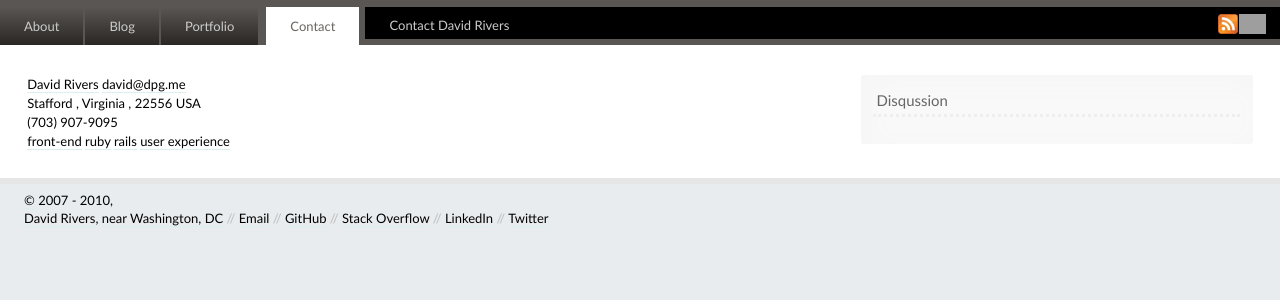
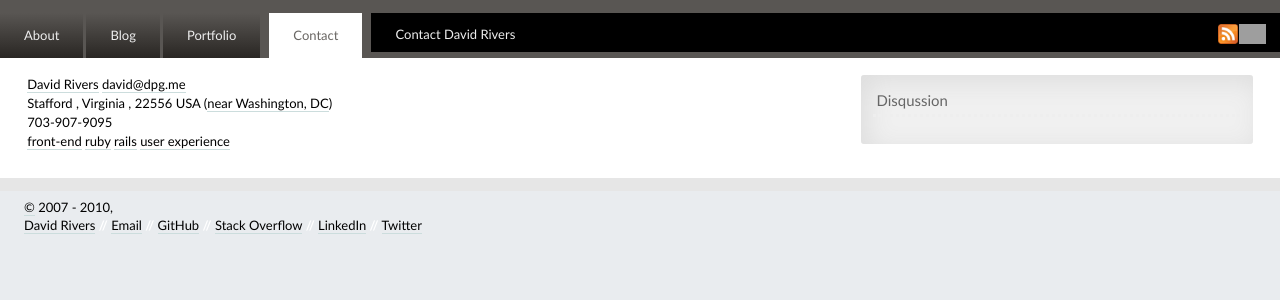
Before and after one commit to davidrivers/davidrivers.name-old, a Jekyll site: the page built from contact/index.markdown, in a window 1280 px wide. Shown: the top 300 px of the page. Built offline with Jekyll 4.4.1, drawn with Linux system fonts in a browser that asks for light colours; nearby versions of some CDN libraries; library files that are not in the unit come from our copies; Markdown is read by kramdown in place of the engine named in the settings; comment, search, counter and statistics services are not loaded; grey boxes are pictures that could not be loaded.

Commit message:
Style enhanements and new blog entry

```diff
--- a/_layouts/default.html
+++ b/_layouts/default.html
@@ -43,7 +43,7 @@
         </div>
       </div>
       <div id='ft'>
-        <p><a rel="license" href="/license">&copy;</a> 2007 - 2010, <span class="vcard"><address class="author"><a class="url fn" href="http://www.davidrivers.name/">David Rivers</a></address>, <a class="adr region" rel="address nofollow" href="http://maps.google.com/maps?f=q&hl=en&geocode=&q=25+True+Rd+Stafford+VA+22556&mrt=all&ie=UTF8&hq=&hnear=25+True+Rd,+Stafford,+Virginia+22556&t=h&z=16">near <span class="locality">Washington, DC</span></a></span> <span class="separator">//</span> <span class="email recipient to_em.gpd@divad">liamE</span> <span class="separator">//</span> <a href="http://github.com/DavidRivers">GitHub</a> <span class="separator">//</span> <a href="http://stackoverflow.com/users/224192/david-rivers">Stack Overflow</a> <span class="separator">//</span> <a href="http://www.linkedin.com/in/davidrivers">LinkedIn</a> <span class="separator">//</span> <a href="http://twitter.com/ideogon">Twitter</a></p>
+        <p><a rel="license" href="/license">&copy;</a> 2007 - 2010, <span class="vcard"><address class="author"><a class="url fn" href="http://www.davidrivers.name/">David Rivers</a></address> <span class="separator">//</span> <span class="email recipient to_em.gpd@divad">liamE</span> <span class="separator">//</span> <a href="http://github.com/DavidRivers">GitHub</a> <span class="separator">//</span> <a href="http://stackoverflow.com/users/224192/david-rivers">Stack Overflow</a> <span class="separator">//</span> <a href="http://www.linkedin.com/in/davidrivers">LinkedIn</a> <span class="separator">//</span> <a href="http://twitter.com/ideogon">Twitter</a></p>
       </div>
     </div>
     <script language="javascript" src="/js/jquery-1.4.2.js" type="text/javascript"></script><script language="javascript" src="/js/application.js" type="text/javascript"></script>
--- a/_layouts/home.html
+++ b/_layouts/home.html
@@ -65,7 +65,7 @@ new TWTR.Widget({
         </div>
       </div>
       <div id='ft'>
-        <p><a rel="copyright" href="/license">&copy;</a> 2007 - 2010, David Rivers, <a rel="address nofollow" href="http://maps.google.com/maps?f=q&hl=en&geocode=&q=25+True+Rd+Stafford+VA+22556&mrt=all&ie=UTF8&hq=&hnear=25+True+Rd,+Stafford,+Virginia+22556&t=h&z=16">Near Washington, DC</a> <span class="separator">//</span> <span class="email recipient to_em.gpd@divad">liamE</span> <span class="separator">//</span> <a href="http://github.com/DavidRivers">GitHub</a> <span class="separator">//</span> <a href="http://stackoverflow.com/users/224192/david-rivers">Stack Overflow</a> <span class="separator">//</span> <a href="http://www.linkedin.com/in/davidrivers">LinkedIn</a> <span class="separator">//</span> <a href="http://twitter.com/ideogon">Twitter</a></p>
+        <p><a rel="copyright" href="/license">&copy;</a> 2007 - 2010, David Rivers <span class="separator">//</span> <span class="email recipient to_em.gpd@divad">liamE</span> <span class="separator">//</span> <a href="http://github.com/DavidRivers">GitHub</a> <span class="separator">//</span> <a href="http://stackoverflow.com/users/224192/david-rivers">Stack Overflow</a> <span class="separator">//</span> <a href="http://www.linkedin.com/in/davidrivers">LinkedIn</a> <span class="separator">//</span> <a href="http://twitter.com/ideogon">Twitter</a></p>
       </div>
     </div>
     <script language="javascript" src="/js/jquery-1.4.2.js" type="text/javascript"></script><script language="javascript" src="/js/application.js" type="text/javascript"></script>
--- a/_layouts/post.html
+++ b/_layouts/post.html
@@ -18,6 +18,7 @@
       <a class="url fn" href="http://www.davidrivers.name/">David Rivers</a>
     </address>
   </span>
+  and tagged with {{ page.keywords }}
 </p>
 
   <div id="article" class="entry-content">
--- a/contact/index.markdown
+++ b/contact/index.markdown
@@ -15,8 +15,9 @@ description: Contact information for David Rivers, the Web developer.
     ,
     <span class='postal-code'>22556</span>
     <span class='country-name'>USA</span>
+    (<a href="http://maps.google.com/maps?f=q&amp;hl=en&amp;geocode=&amp;q=25+True+Rd+Stafford+VA+22556&amp;mrt=all&amp;ie=UTF8&amp;hq=&amp;hnear=25+True+Rd,+Stafford,+Virginia+22556&amp;t=h&amp;z=16" rel="address nofollow" class="adr region">near <span class="locality">Washington, DC</span></a>)
   </div>
-  <div class='tel'>(703) 907-9095</div>
+  <div class='tel'>703-907-9095</div>
   <div class='tags'>
     <a href='http://kitchen.technorati.com/contacts/tag/front-end'>front-end</a>
     <a href='http://kitchen.technorati.com/contacts/tag/ruby'>ruby</a>
--- a/css/application.css
+++ b/css/application.css
@@ -1,5 +1,10 @@
+ .clearfix:after { content: "."; display: block; clear: both; visibility: hidden; line-height: 0; height: 0; }
+ .clearfix {display: inline-block; }
+html[xmlns] .clearfix {display: block; }
+* html .clearfix {height: 1%; }
+
 a {
-  border-bottom: 1px solid #dee;
+  border-bottom: 1px solid #cdd;
   color: black;
   text-decoration: none; }
   a:hover {
@@ -44,7 +49,7 @@ em { font-style: oblique; }
   unicode-bidi: bidi-override; }
 
 #ft {
-  border-top: 0.5em solid #e6e6e6;
+  border-top: 1em solid #e6e6e6;
   padding: 0.5em 1.85em; }
   #ft p {
     margin: 0; }
@@ -56,9 +61,9 @@ blockquote {
   -moz-border-radius: 0.5em;
   -webkit-border-radius: 0.5em;
   border-radius: 0.5em;
-  -moz-box-shadow: 0.5em 0.5em 3em #f0f0f0 inset;
-  -webkit-box-shadow: 0.5em 0.5em 3em #f0f0f0 inset;
-  box-shadow: 0.5em 0.5em 3em #f0f0f0 inset;
+  -moz-box-shadow: 0.5em 0.5em 3em #ddd inset;
+  -webkit-box-shadow: 0.5em 0.5em 3em #ddd inset;
+  box-shadow: 0.5em 0.5em 3em #ddd inset;
   padding: 0.75em; }
 
 blockquote p {
@@ -70,12 +75,12 @@ h1, h2, h3, h4 {
   font-weight: normal; }
 
 h1 {
-  color: #ccc;
+  color: #eee;
   display: inline;
   left: 1.85em;
   margin-bottom: 0;
   position: relative;
-  top: 0.675em; }
+  top: 0.9em; }
 
 h2 {
   border-bottom: 3px dotted #eee;
@@ -86,10 +91,8 @@ h3 {
   font-size: 115%; }
 
 #hd {
-
-
   background: #000;
-  border: 7px solid #595653;
+  border: 1em solid #595653;
     border-bottom-width: 0.5em;
     border-left: 0;
     border-right: 0;
@@ -105,9 +108,8 @@ h3 {
   background: none;
   border: 0;
   position: fixed;
-  top: 1.1em; }
-#icons #blogroll {
-  right: 1.1em; }
+  top: 1.85em; }
+#icons #blogroll { right: 1.1em; }
 #icons #feed {
   right: 3.25em; }
 #icons img {
@@ -118,11 +120,13 @@ li dt {
 
 #nav {
   background: #393633;
-  float: left; }
+  float: left;
+  height: 3em; }
   #nav .current, #nav .current:hover {
     background: white;
     border: 0.5em solid #595653;
       border-bottom: 0;
+      border-right-width: 0.75em;
       border-top: 0;
     color: #696663; }
   #nav li {
@@ -135,10 +139,10 @@ filter: progid:DXImageTransform.Microsoft.gradient(startColorstr='#595653', endC
 background: -webkit-gradient(linear, left top, left bottom, from(#595653), to(#292623)); /* for webkit browsers */
 background: -moz-linear-gradient(center top , #595653, #292623) repeat scroll 0 0 transparent;
       border: 0;
-      border-right: 2px solid #595653;
-      color: #ccc;
+      border-right: 0.3em solid #595653;
+      color: #eee;
       display: inline-block;
-      padding: 0.75em 1.85em;
+      padding: 1em 1.85em;
       text-decoration: none; }
       #nav li a:hover {
         background: #595653;
@@ -147,21 +151,22 @@ background: -moz-linear-gradient(center top , #595653, #292623) repeat scroll 0
     margin-bottom: -0.5em; }
 
 .separator {
-  color: #bbb; }
+  color: #fff;
+  font-weight: bold; }
 
 .sidebar {
   -moz-border-radius: 0.25em;
   -webkit-border-radius: 0.25em;
   border-radius: 0.25em;
-  -moz-box-shadow: 0.5em 0.5em 2em #f6f6f6 inset;
-  -webkit-box-shadow: 0.5em 0.5em 2em #f6f6f6 inset;
-  box-shadow: 0.5em 0.5em 2em #f6f6f6 inset;
-  background: #f9f9f9;
+  -moz-box-shadow: 0.5em 0.5em 2em #ddd inset;
+  -webkit-box-shadow: 0.5em 0.5em 2em #ddd inset;
+  box-shadow: 0.5em 0.5em 2em #ddd inset;
+  background: #f0f0f0;
   padding: 1% !important;
   width: 30% !important; }
 
 #twtr-widget-1 .twtr-bd, .twtr-timeline, .twtr-tweet-wrap {
-  background: #f9f9f9 !important;
+  background: #f0f0f0 !important;
   font: 100% Optima !important;
   line-height: 115% !important;
   padding: 0 !important; }
```
Also changed, not shown: 11 other files.
